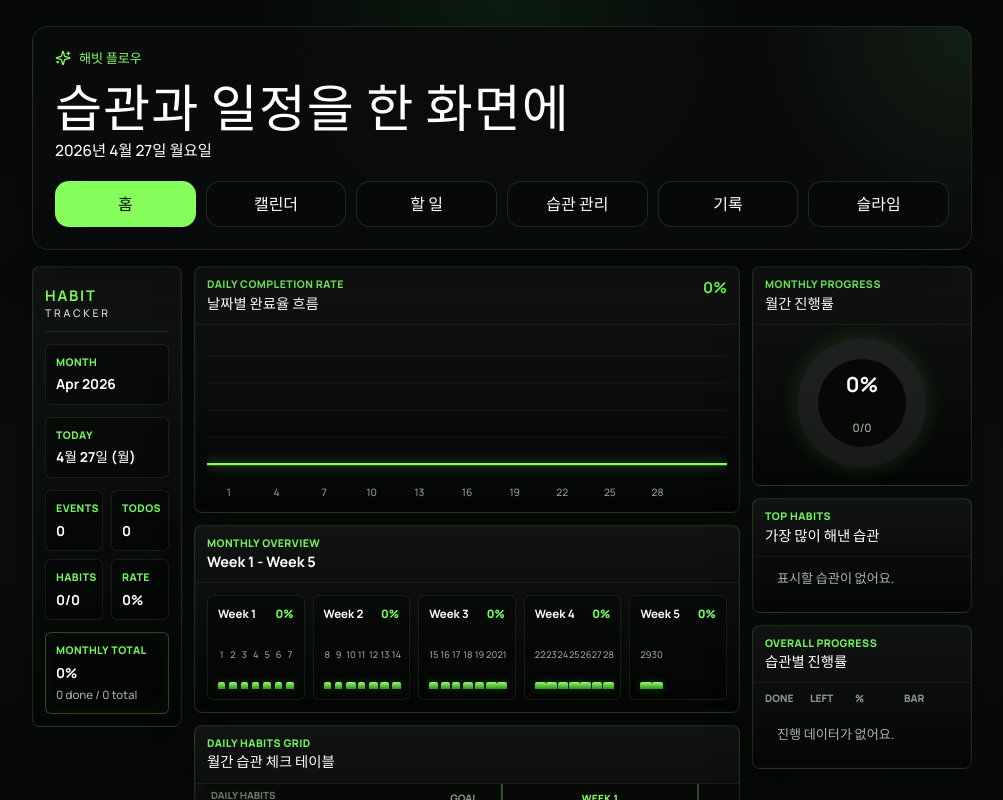
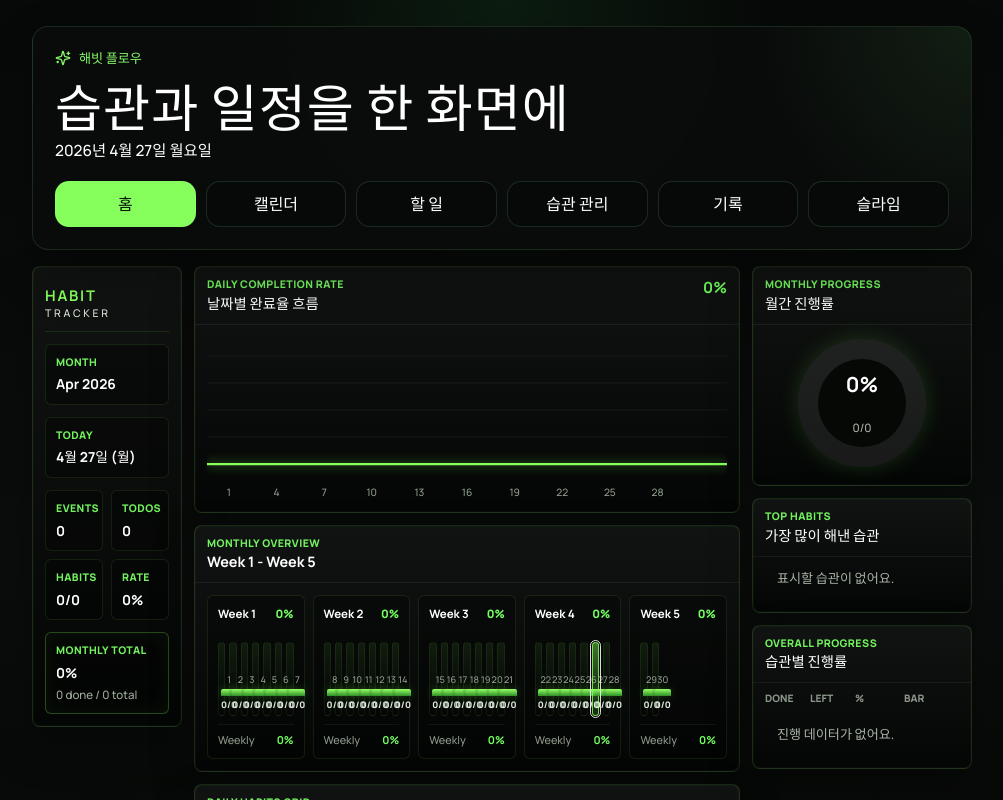
Before and after one commit to ansldk614-rgb/habit-flow, a React (Vite) app: page / in a window 1280 px wide. Shown: the top 800 px of the page, without its empty margins (138-1141 px from the left). Built offline with nearby package versions, Linux system fonts and the light colour scheme.

Commit message:
Add monthly overview grid

```diff
--- a/src/App.jsx
+++ b/src/App.jsx
@@ -244,6 +244,12 @@ function App() {
     setSelectedDateKey(dateKey)
   }
 
+  function openDashboardWeekDetail(week) {
+    if (week?.dates?.[0]) {
+      setSelectedDateKey(week.dates[0])
+    }
+  }
+
   function deleteHabit(habitId) {
     setState((current) => {
       const nextCompletions = Object.fromEntries(
@@ -354,7 +360,7 @@ function App() {
       </section>
 
       {activeTab === 'home' && (
-        <HomePage habits={habits} completions={completions} todayKey={todayKey} todayRate={todayRate} todayHabits={todayHabits} today={today} todayEvents={todayEvents} todayTodos={todayTodos} rpgProfile={rpgProfile} selectedDateKey={selectedDateKey} onSelectDate={setSelectedDateKey} onToggleHabitDate={toggleDashboardHabitDate} />
+        <HomePage habits={habits} completions={completions} todayKey={todayKey} todayRate={todayRate} todayHabits={todayHabits} today={today} todayEvents={todayEvents} todayTodos={todayTodos} rpgProfile={rpgProfile} selectedDateKey={selectedDateKey} onSelectDate={setSelectedDateKey} onToggleHabitDate={toggleDashboardHabitDate} onOpenWeekDetail={openDashboardWeekDetail} />
       )}
 
       {activeTab === 'calendar' && (
--- a/src/components/dashboard/MonthlyOverviewGrid.jsx
+++ b/src/components/dashboard/MonthlyOverviewGrid.jsx
@@ -1,36 +1,93 @@
-import { calculateDailyCompletionRate, calculateWeeklyCompletionRate } from '../../utils/dashboardStats'
-import { formatPercent } from '../../utils/habitUtils'
+import {
+  calculateDailyCompletionRate,
+  calculateWeeklyCompletionRate,
+} from '../../utils/dashboardStats'
+import {
+  formatCount,
+  formatPercent,
+  getHabitLog,
+  getHabitMetrics,
+  isHabitScheduledForDate,
+  safePercent,
+} from '../../utils/habitUtils'
 
-export default function MonthlyOverviewGrid({ weeks, habits, completions }) {
+function getDayCounts(habits, completions, dateKey) {
+  const scheduled = habits.filter((habit) => isHabitScheduledForDate(habit, dateKey))
+  const done = scheduled.filter((habit) => {
+    const metrics = getHabitMetrics(habit, getHabitLog(completions, dateKey, habit))
+    return safePercent(metrics.progressPercent) >= 100
+  }).length
+
+  return {
+    done,
+    total: scheduled.length,
+  }
+}
+
+export default function MonthlyOverviewGrid({
+  weeks = [],
+  habits = [],
+  completions = {},
+  todayKey,
+  selectedDateKey,
+  onSelectDate,
+  onOpenWeekDetail,
+}) {
   return (
     <section className="dash-panel">
       <div className="dash-panel__head">
         <div>
           <span className="dash-label">Monthly Overview</span>
-          <strong>Week 1 - Week 5</strong>
+          <strong>Week 1 - Week {formatCount(weeks.length)}</strong>
         </div>
       </div>
 
       <div className="month-overview-grid">
-        {weeks.map((week) => (
+        {weeks.map((week) => {
+          const weeklyRate = calculateWeeklyCompletionRate(habits, completions, week.dates)
+
+          return (
             <article key={week.label} className="month-week-card">
-            <div className="month-week-card__head">
+              <button type="button" className="month-week-card__head" onClick={() => onOpenWeekDetail?.(week)}>
                 <strong>{week.label}</strong>
-              <span>{formatPercent(calculateWeeklyCompletionRate(habits, completions, week.dates))}</span>
-            </div>
+                <span>{formatPercent(weeklyRate)}</span>
+              </button>
+
               <div className="month-week-card__days">
                 {week.dates.map((dateKey) => {
                   const rate = calculateDailyCompletionRate(habits, completions, dateKey)
+                  const counts = getDayCounts(habits, completions, dateKey)
+                  const alpha = 0.08 + safePercent(rate) / 115
+                  const dayNumber = Number(dateKey.slice(-2))
+
                   return (
-                  <div key={dateKey} className="month-day-cell" title={`${dateKey} ${formatPercent(rate)}`}>
-                    <span>{Number(dateKey.slice(-2))}</span>
-                    <i style={{ height: `${Math.max(8, rate)}%` }} />
-                  </div>
+                    <button
+                      key={dateKey}
+                      type="button"
+                      className={[
+                        'month-day-cell',
+                        dateKey === todayKey ? 'month-day-cell--today' : '',
+                        dateKey === selectedDateKey ? 'month-day-cell--selected' : '',
+                      ].filter(Boolean).join(' ')}
+                      style={{ '--day-alpha': String(alpha), '--bar-height': `${Math.max(8, rate)}%` }}
+                      title={`${dateKey}: ${formatPercent(rate)}`}
+                      onClick={() => onSelectDate?.(dateKey)}
+                    >
+                      <span className="month-day-cell__date">{dayNumber}</span>
+                      <i aria-hidden="true" />
+                      <small>{formatCount(counts.done)}/{formatCount(counts.total)}</small>
+                    </button>
                   )
                 })}
               </div>
+
+              <div className="month-week-card__foot">
+                <span>Weekly</span>
+                <strong>{formatPercent(weeklyRate)}</strong>
+              </div>
             </article>
-        ))}
+          )
+        })}
       </div>
     </section>
   )
--- a/src/pages/HomePage.jsx
+++ b/src/pages/HomePage.jsx
@@ -26,6 +26,7 @@ export default function HomePage({
   onSelectDate,
   onToggleHabitDate,
   onEditHabit,
+  onOpenWeekDetail,
 }) {
   const year = today.getFullYear()
   const month = today.getMonth()
@@ -59,7 +60,15 @@ export default function HomePage({
       mainPanel={(
         <>
           <DailyCompletionChart chartData={chartData} />
-          <MonthlyOverviewGrid weeks={monthWeeks} habits={habits} completions={completions} />
+          <MonthlyOverviewGrid
+            weeks={monthWeeks}
+            habits={habits}
+            completions={completions}
+            todayKey={todayKey}
+            selectedDateKey={selectedDateKey}
+            onSelectDate={onSelectDate}
+            onOpenWeekDetail={onOpenWeekDetail}
+          />
           <DailyHabitsGrid
             habits={habits}
             completions={completions}
--- a/src/styles.css
+++ b/src/styles.css
@@ -2623,9 +2623,16 @@ textarea {
   display: flex;
   justify-content: space-between;
   gap: 8px;
+  width: 100%;
+  min-height: 28px;
   margin-bottom: 8px;
+  border: 0;
+  border-radius: 0;
+  background: transparent;
   color: #ffffff;
   font-size: 0.72rem;
+  padding: 0;
+  text-align: left;
 }
 
 .month-week-card__head span {
@@ -2633,22 +2640,39 @@ textarea {
   font-weight: 900;
 }
 
+.month-week-card__head:hover strong {
+  color: #86ff5d;
+}
+
 .month-week-card__days {
   display: grid;
   grid-template-columns: repeat(7, minmax(0, 1fr));
   gap: 4px;
-  min-height: 58px;
+  min-height: 74px;
   align-items: end;
 }
 
 .month-day-cell {
   display: grid;
-  align-items: end;
+  align-content: end;
+  justify-items: center;
   gap: 3px;
-  min-height: 58px;
-}
-
-.month-day-cell span {
+  min-height: 74px;
+  border: 1px solid rgba(134, 255, 93, 0.08);
+  border-radius: 4px;
+  background:
+    linear-gradient(180deg, rgba(134, 255, 93, var(--day-alpha, 0.08)), rgba(0, 0, 0, 0.16));
+  padding: 4px 2px;
+  transition: border-color 140ms ease, box-shadow 140ms ease, transform 140ms ease, background 140ms ease;
+}
+
+.month-day-cell:hover {
+  border-color: rgba(134, 255, 93, 0.5);
+  box-shadow: 0 0 12px rgba(134, 255, 93, 0.14);
+  transform: translateY(-1px);
+}
+
+.month-day-cell__date {
   color: #95a094;
   font-size: 0.58rem;
   text-align: center;
@@ -2656,10 +2680,45 @@ textarea {
 
 .month-day-cell i {
   display: block;
+  width: 100%;
+  height: var(--bar-height, 8%);
   min-height: 7px;
   border-radius: 2px 2px 0 0;
   background: linear-gradient(180deg, #95ff65, #2f8e28);
   box-shadow: 0 0 10px rgba(134, 255, 93, 0.22);
+}
+
+.month-day-cell small {
+  color: #dfe9dd;
+  font-size: 0.56rem;
+  font-weight: 800;
+}
+
+.month-day-cell--today {
+  outline: 1px solid rgba(255, 255, 255, 0.86);
+  outline-offset: 1px;
+}
+
+.month-day-cell--selected {
+  border-color: rgba(134, 255, 93, 0.82);
+  background:
+    radial-gradient(circle at 50% 0%, rgba(134, 255, 93, 0.34), transparent 62%),
+    rgba(134, 255, 93, 0.16);
+}
+
+.month-week-card__foot {
+  display: flex;
+  justify-content: space-between;
+  gap: 8px;
+  margin-top: 8px;
+  padding-top: 7px;
+  border-top: 1px solid rgba(255, 255, 255, 0.055);
+  color: #8d988a;
+  font-size: 0.68rem;
+}
+
+.month-week-card__foot strong {
+  color: #75ff62;
 }
 
 .daily-habits-scroll {
```
Lines whose indentation alone changed are shown as unchanged.
